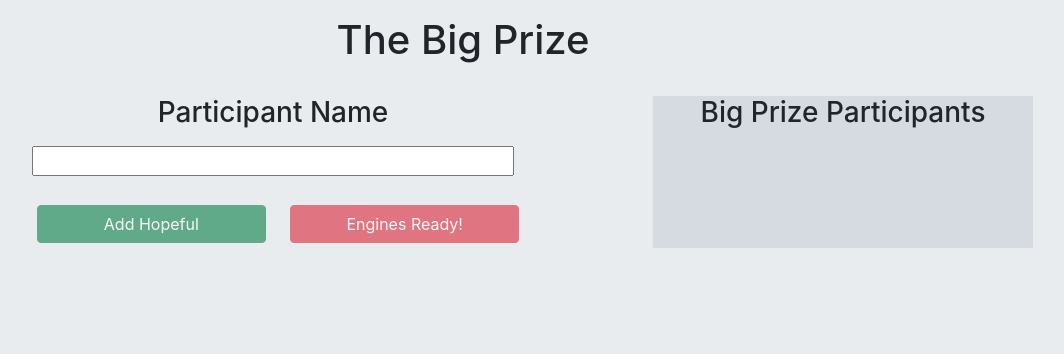
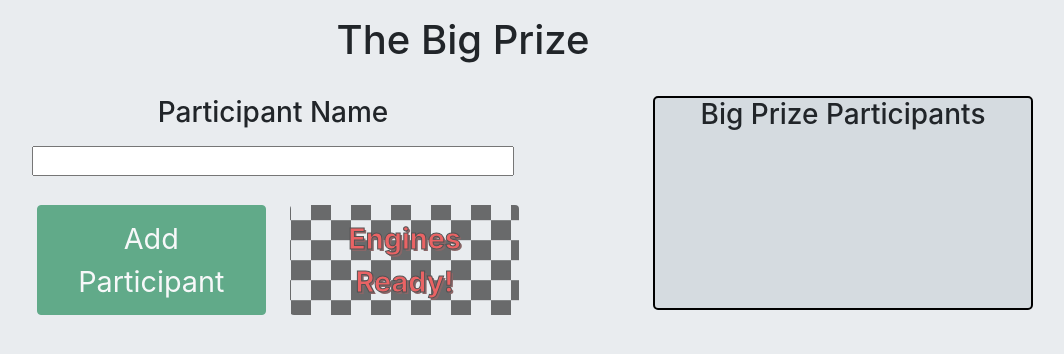
Before and after one commit to sdsautter/The-Big-Prize, a React (Create React App) app: page / in a window 1280 px wide. Shown: the top 354 px of the page, without its empty margins (177-1241 px from the left). Built offline with nearby package versions, Linux system fonts and the light colour scheme.

Commit message:
Some button styling

```diff
--- a/src/components/BigPrize.css
+++ b/src/components/BigPrize.css
@@ -1,3 +1,5 @@
 .name-list {
     background-color: rgba(206, 212, 218, 0.7);
+    border: 2px solid black;
+    border-radius: 5px;
 }
--- a/src/components/BigPrize.jsx
+++ b/src/components/BigPrize.jsx
@@ -9,35 +9,35 @@ import './BigPrize.css';
 const DriverNames = {
     MARCO: "Marco Andretti",
     SCOTT: "Scott Dixon",
-    // TAKUMA: "Takuma Sato",
-    // RINUS: "Rinus VeeKay",
-    // ALEX: "Alex Palou",
-    // GRAHAM: "Graham Rahal",
-    // ALEXANDER: "Alexander Rossi",
-    // COLTON: "Colton Herta",
-    // MARCUS: "Marcus Ericsson",
-    // SPENCER: "Spencer Pigot",
-    // JOSEF: "Josef Newgarden",
-    // FELIX: "Felix Rosenqvist",
-    // PATO: "Pato O'Ward",
-    // ED: "Ed Carpenter",
-    // ZACH: "Zach Veach",
-    // CONOR: "Conor Daly",
-    // SANTINO: "Santino Ferrucci",
-    // JACK: "Jack Harvey",
-    // OLIVER: "Oliver Askew",
-    // WILL: "Will Power",
-    // TONY: "Tony Kanaan",
-    // DALTON: "Dalton Kellett",
-    // SIMON: "Simon Pagenaud",
-    // FERNANDO: "Fernando Alonso",
-    // JAMES: "James Davison",
-    // HELIO: "Helio Castroneves",
-    // CHARLIE: "Charlie Kimball",
-    // MAX: "Max Chilton",
-    // SAGE: "Sage Karam",
-    // JR: "JR Hildebrand",
-    // BEN: "Ben Hanley"
+    TAKUMA: "Takuma Sato",
+    RINUS: "Rinus VeeKay",
+    ALEX: "Alex Palou",
+    GRAHAM: "Graham Rahal",
+    ALEXANDER: "Alexander Rossi",
+    COLTON: "Colton Herta",
+    MARCUS: "Marcus Ericsson",
+    SPENCER: "Spencer Pigot",
+    JOSEF: "Josef Newgarden",
+    FELIX: "Felix Rosenqvist",
+    PATO: "Pato O'Ward",
+    ED: "Ed Carpenter",
+    ZACH: "Zach Veach",
+    CONOR: "Conor Daly",
+    SANTINO: "Santino Ferrucci",
+    JACK: "Jack Harvey",
+    OLIVER: "Oliver Askew",
+    WILL: "Will Power",
+    TONY: "Tony Kanaan",
+    DALTON: "Dalton Kellett",
+    SIMON: "Simon Pagenaud",
+    FERNANDO: "Fernando Alonso",
+    JAMES: "James Davison",
+    HELIO: "Helio Castroneves",
+    CHARLIE: "Charlie Kimball",
+    MAX: "Max Chilton",
+    SAGE: "Sage Karam",
+    JR: "JR Hildebrand",
+    BEN: "Ben Hanley"
 }
 
 const Page = {
--- /dev/null
+++ b/src/components/NameInput.css
@@ -0,0 +1,16 @@
+.readyBtn {
+    background: repeating-conic-gradient(#252525 0% 25%, transparent 0% 50%)
+              0% / 40px 40px;
+}
+.readyBtn:hover {
+    background: repeating-conic-gradient(#919191 0% 25%, transparent 0% 50%)
+              0% / 40px 40px;
+}
+.readyText{
+    color: rgb(236, 27, 27);
+    font-size: 1.8rem;
+    font-weight: bold;
+    text-shadow: 2px 2px rgb(88, 32, 32);
+    /* background-color: rgba(33, 37, 41, 0.3); */
+    -webkit-text-stroke: 1px black;
+}
--- a/src/components/NameInput.jsx
+++ b/src/components/NameInput.jsx
@@ -1,4 +1,5 @@
 import React from 'react'
+import "./NameInput.css"
 
 export class NameInput extends React.Component {
     constructor(props) {
@@ -43,10 +44,10 @@ export class NameInput extends React.Component {
                 <br />
                 <div className="row">
                 <div className="col-4 offset-2">
-                    <button style={{margin: "5px", width:"100%"}} className="btn btn-success" type="submit" disabled={this.inputDisabled()}>Add Hopeful</button>
+                    <button style={{margin: "5px", width:"100%", height: "100%"}} className="btn btn-success" type="submit" disabled={this.inputDisabled()}><span style={{fontSize: "1.8rem"}}>Add Participant</span></button>
                 </div>
                 <div className="col-4">
-                    <button style={{margin: "5px", width:"100%"}} className="btn btn-danger" disabled={this.readyDisabled()} onClick={this.props.enginesReady}>Engines Ready!</button>
+                    <button style={{margin: "5px", width:"100%", height: "100%"}} className="btn readyBtn" disabled={this.readyDisabled()} onClick={this.props.enginesReady}><span className="readyText">Engines Ready!</span></button>
                 </div>
                 </div>
             </form>
--- a/src/components/NameList.jsx
+++ b/src/components/NameList.jsx
@@ -26,7 +26,7 @@ export class NameList extends React.Component {
             return (
                 <li key={idx}>
                     <p name={participant.name}><strong>{participant.name}</strong></p>
-                    {this.renderDrivers(participant.drivers)}
+                    <p>{this.renderDrivers(participant.drivers)}</p>
                 </li>
             )
         })
--- /dev/null
+++ b/src/components/Results.css
@@ -0,0 +1,14 @@
+.card {
+    border: 2px solid black;
+    border-radius: 5px;
+    padding: 2px;
+}
+
+.card-header {
+    background-color: rgb(52, 58, 64);
+    color: rgb(233, 236, 239);
+}
+
+.drivers {
+    background-color: rgb(248, 249, 250);
+}
--- a/src/components/Results.jsx
+++ b/src/components/Results.jsx
@@ -1,4 +1,5 @@
 import React from 'react';
+import "./Results.css";
 
 export class Results extends React.Component {
     constructor(props) {
@@ -9,14 +10,14 @@ export class Results extends React.Component {
 
     renderDrivers(drivers) {
         return drivers.map((driver, idx) => {
-            return <li className="list-group-item" key={driver} name={driver}>{driver}</li>
+            return <li className="drivers list-group-item" key={driver} name={driver}>{driver}</li>
         })
     }
 
     renderResults() {
         return this.props.participants.map((participant, idx) => {
             return (
-                <div key={idx} className="col">
+                <div key={idx} className="col" style={{margin: ".5rem"}}>
                     <div className="card mx-auto text-center" style={{width: "18rem"}}>
                         <div className="card-header">
                             <strong>{participant.name}</strong>
```
